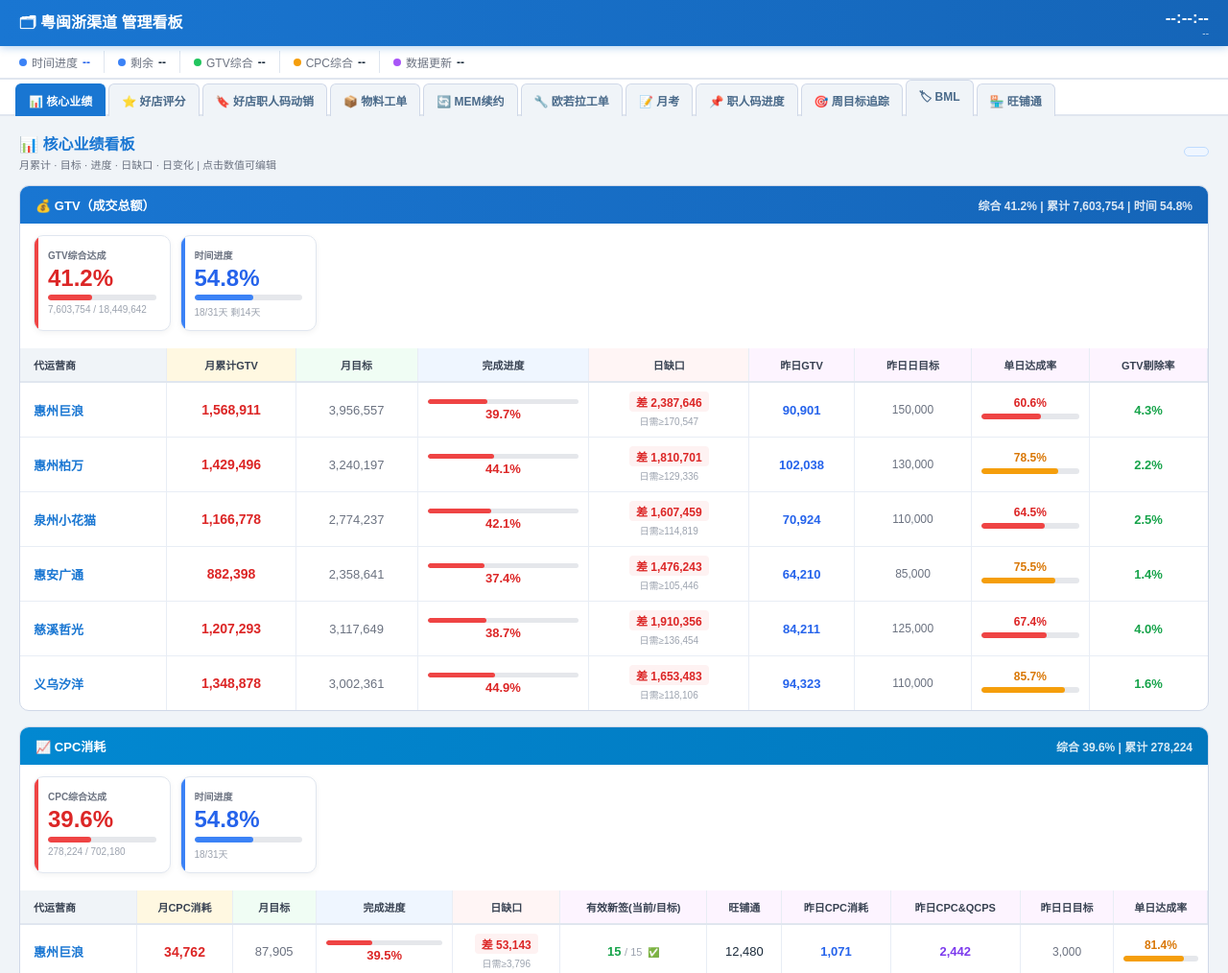
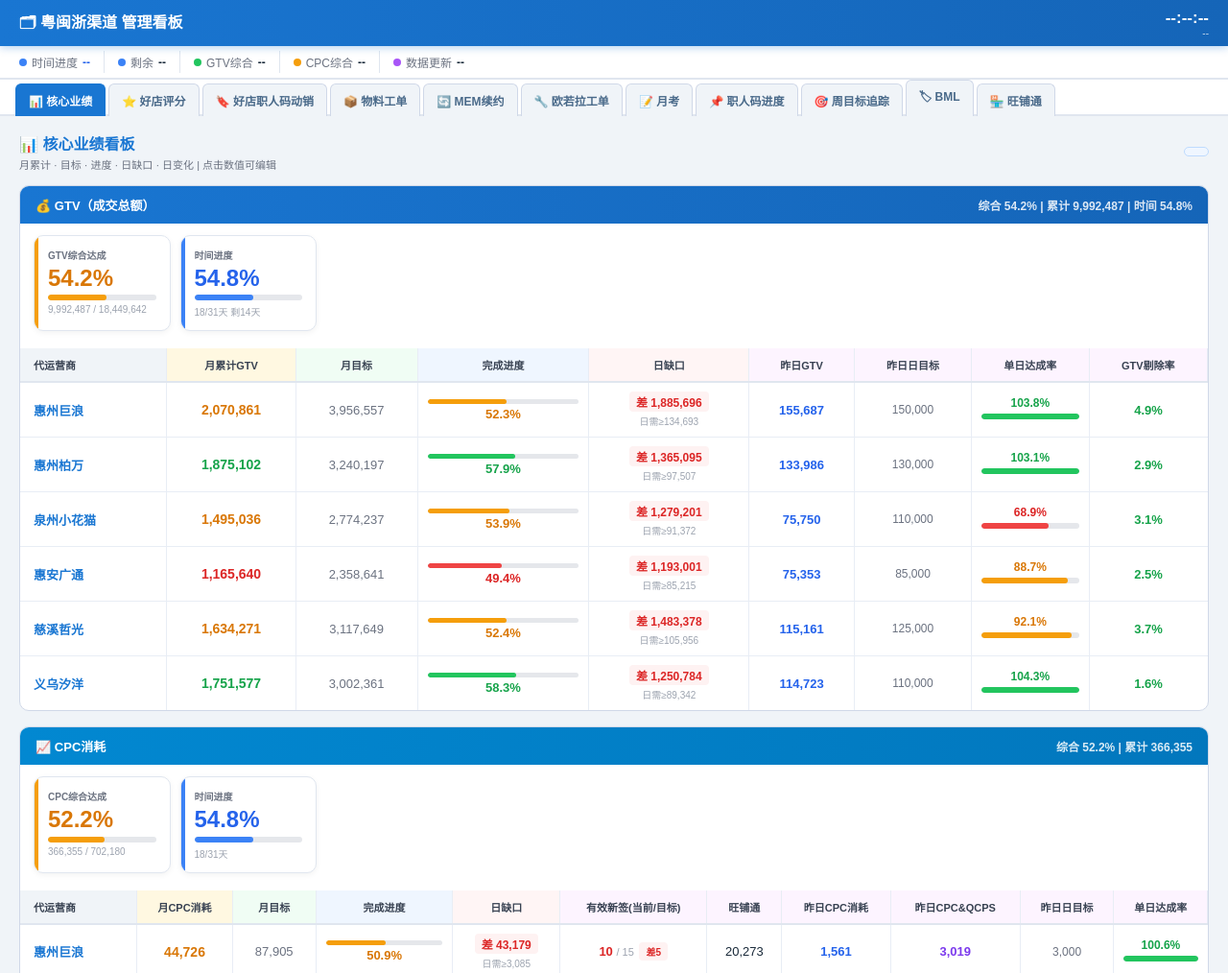
Before and after one commit to huhu2u/task-canvas, a plain HTML site: page index.html in a window 1280 px wide. Shown: the top 1014 px of the page at 96% size. Drawn offline with Linux system fonts and the light colour scheme.

Commit message:
update: sync 2026-05-18 core/MEM/zrq/dongxiao/score/wangputong data

```diff
--- a/index.html
+++ b/index.html
@@ -1315,16 +1315,17 @@ function renderAll(){
   let ex={};
   try{ ex=JSON.parse(localStorage.getItem(LS_KEY)||'{}'); }catch(e){}
   // 每次都强制用HTML嵌入数据覆盖（保留用户手动编辑的字段）
-  const EMBED_VER = '2026-05-15z';
+  const EMBED_VER = '2026-05-18z';
   const D={
-    '惠州巨浪':  {gtv:1568911, gtv_y:90901, gtv_excl:4.3, cpc:34762, cpc_newsgn:15, cpc_wpu:12480, mem:86458.0, memrate:41.8, memrenew:23, memexpire:55, memurgent:34, memrenew_day:0, mem_visit_all:13.3, mem_visit_renew:28.6, mem_visit_break:0.0, mem_visit_pend:11.4, zrq_shops:2538, zrq_bind:670, zrq_bindrate:26.4, zrq_bind_inc_m:20, zrq_bind_inc_d:4, zrq_dong:120, zrq_dongrate:4.7, zrq_gtv:294928, zrq_gtv_y:21982, zrq_pct:18.8, zrq_pct_y:26.8, zrq_pay:1567747, zrq_pay_y:90901.41, zrq_aov:171, bml_lose_n:5, bml_lose_pct:25.0, cps:97277, cpc_y:1071, cpc_y2:2442, score:236, score_day:-3, score_near:306, dongxiao:95, dongxiao_day:9, dongxiao_gtv:1263214, visit:0, order:136, aurora_total:6, aurora_act_done:5, aurora_act_pend:1, aurora_res_done:6, aurora_res_pend:0, bml_high:4, bml_mid:1, bml_low:0, bml_days:20, wpt_hd:890, wpt_open:156, wpt_open_day:-76, wpt_hd_open:156, wpt_hd_not:734, wpt_amt:15451, order_day:0},
-  '惠州柏万':  {gtv:1429496, gtv_y:102038, gtv_excl:2.2, cpc:44131, cpc_newsgn:12, cpc_wpu:11404, mem:63058.0, memrate:44.1, memrenew:26, memexpire:59, memurgent:33, memrenew_day:0, mem_visit_all:20.0, mem_visit_renew:31.8, mem_visit_break:14.3, mem_visit_pend:13.3, zrq_shops:1659, zrq_bind:553, zrq_bindrate:33.3, zrq_bind_inc_m:44, zrq_bind_inc_d:10, zrq_dong:116, zrq_dongrate:7.0, zrq_gtv:397266, zrq_gtv_y:43228, zrq_pct:27.7, zrq_pct_y:42.4, zrq_pay:1434716, zrq_pay_y:102038.21, zrq_aov:212, bml_lose_n:2, bml_lose_pct:9.1, cps:85532, cpc_y:2057, cpc_y2:2841, score:158, score_day:0, score_near:182, dongxiao:80, dongxiao_day:3, dongxiao_gtv:1144504, visit:0, order:86, aurora_total:7, aurora_act_done:4, aurora_act_pend:3, aurora_res_done:2, aurora_res_pend:5, bml_high:0, bml_mid:1, bml_low:1, bml_days:22, wpt_hd:535, wpt_open:86, wpt_open_day:-64, wpt_hd_open:86, wpt_hd_not:449, wpt_amt:13618, order_day:0},
-  '泉州小花猫':  {gtv:1166778, gtv_y:70924, gtv_excl:2.5, cpc:45774, cpc_newsgn:12, cpc_wpu:10626, mem:35000.0, memrate:22.0, memrenew:9, memexpire:41, memurgent:32, memrenew_day:0, mem_visit_all:19.6, mem_visit_renew:28.6, mem_visit_break:42.9, mem_visit_pend:14.8, zrq_shops:1790, zrq_bind:591, zrq_bindrate:33.0, zrq_bind_inc_m:25, zrq_bind_inc_d:3, zrq_dong:146, zrq_dongrate:8.2, zrq_gtv:324346, zrq_gtv_y:29217, zrq_pct:27.8, zrq_pct_y:41.8, zrq_pay:1164626, zrq_pay_y:70923.96, zrq_aov:198, bml_lose_n:8, bml_lose_pct:40.0, cps:70961, cpc_y:2065, cpc_y2:2640, score:172, score_day:4, score_near:236, dongxiao:92, dongxiao_day:6, dongxiao_gtv:953513, visit:0, order:116, aurora_total:15, aurora_act_done:4, aurora_act_pend:11, aurora_res_done:4, aurora_res_pend:11, bml_high:4, bml_mid:0, bml_low:4, bml_days:20, wpt_hd:670, wpt_open:95, wpt_open_day:-70, wpt_hd_open:95, wpt_hd_not:575, wpt_amt:12581, order_day:0},
-  '惠安广通':  {gtv:882398, gtv_y:64210, gtv_excl:1.43, cpc:29373, cpc_newsgn:1, cpc_wpu:7430, mem:40729.0, memrate:35.9, memrenew:14, memexpire:39, memurgent:26, memrenew_day:0, mem_visit_all:23.9, mem_visit_renew:27.3, mem_visit_break:22.2, mem_visit_pend:30.0, zrq_shops:1566, zrq_bind:471, zrq_bindrate:30.1, zrq_bind_inc_m:14, zrq_bind_inc_d:4, zrq_dong:96, zrq_dongrate:6.1, zrq_gtv:177534, zrq_gtv_y:26128, zrq_pct:20.3, zrq_pct_y:41.9, zrq_pay:876681, zrq_pay_y:64210.07, zrq_aov:130, bml_lose_n:6, bml_lose_pct:25.0, cps:55796, cpc_y:1130, cpc_y2:1614, score:121, score_day:-1, score_near:199, dongxiao:65, dongxiao_day:3, dongxiao_gtv:701600, visit:0, order:60, aurora_total:10, aurora_act_done:7, aurora_act_pend:3, aurora_res_done:2, aurora_res_pend:8, bml_high:3, bml_mid:1, bml_low:2, bml_days:24, wpt_hd:450, wpt_open:91, wpt_open_day:-43, wpt_hd_open:91, wpt_hd_not:359, wpt_amt:8952, order_day:0},
-  '慈溪哲光':  {gtv:1207293, gtv_y:84211, gtv_excl:4.0, cpc:58030, cpc_newsgn:16, cpc_wpu:5942, mem:45048.0, memrate:33.3, memrenew:16, memexpire:48, memurgent:33, memrenew_day:0, mem_visit_all:13.5, mem_visit_renew:13.3, mem_visit_break:16.7, mem_visit_pend:14.3, zrq_shops:1771, zrq_bind:560, zrq_bindrate:31.6, zrq_bind_inc_m:2, zrq_bind_inc_d:-2, zrq_dong:75, zrq_dongrate:4.2, zrq_gtv:208839, zrq_gtv_y:22472, zrq_pct:17.5, zrq_pct_y:29.6, zrq_pay:1195564, zrq_pay_y:84210.85, zrq_aov:172, bml_lose_n:4, bml_lose_pct:23.5, cps:78375, cpc_y:4447, cpc_y2:4792, score:163, score_day:1, score_near:204, dongxiao:70, dongxiao_day:9, dongxiao_gtv:949516, visit:0, order:124, aurora_total:20, aurora_act_done:12, aurora_act_pend:8, aurora_res_done:5, aurora_res_pend:15, bml_high:0, bml_mid:2, bml_low:2, bml_days:17, wpt_hd:613, wpt_open:48, wpt_open_day:-46, wpt_hd_open:48, wpt_hd_not:565, wpt_amt:7353, order_day:0},
-  '义乌汐洋':  {gtv:1348878, gtv_y:94323, gtv_excl:1.61, cpc:66154, cpc_newsgn:16, cpc_wpu:11136, mem:48480.0, memrate:41.0, memrenew:16, memexpire:39, memurgent:23, memrenew_day:0, mem_visit_all:51.2, mem_visit_renew:53.8, mem_visit_break:66.7, mem_visit_pend:52.2, zrq_shops:1680, zrq_bind:656, zrq_bindrate:39.0, zrq_bind_inc_m:19, zrq_bind_inc_d:3, zrq_dong:112, zrq_dongrate:6.7, zrq_gtv:390762, zrq_gtv_y:35952, zrq_pct:28.8, zrq_pct_y:37.8, zrq_pay:1357236, zrq_pay_y:94322.83, zrq_aov:236, bml_lose_n:0, bml_lose_pct:0.0, cps:84898, cpc_y:3790, cpc_y2:4475, score:160, score_day:4, score_near:181, dongxiao:69, dongxiao_day:3, dongxiao_gtv:1073777, visit:0, order:89, aurora_total:15, aurora_act_done:14, aurora_act_pend:1, aurora_res_done:1, aurora_res_pend:14, bml_high:0, bml_mid:0, bml_low:0, bml_days:9, wpt_hd:530, wpt_open:78, wpt_open_day:-33, wpt_hd_open:78, wpt_hd_not:452, wpt_amt:13425, order_day:0},
+  '惠州巨浪':  {gtv:2070861, gtv_y:155687, gtv_excl:4.93, cps:136258, cpc:44726, cpc_y:1561, cpc_y2:3019, cpc_wpu:20273, cpc_newsgn:10, mem:100987, memrate:0.463, memrenew:25, memexpire:54, memurgent:29, memrenew_day:0, zrq_shops:2526, zrq_bind:677, zrq_bindrate:26.8, zrq_bind_inc_m:27, zrq_bind_inc_d:0, zrq_dong:132, zrq_dongrate:5.2, zrq_gtv:421092, zrq_gtv_y:39718, zrq_pct:20.2, zrq_pct_y:24.7, zrq_pay:2082887, zrq_pay_y:160836, zrq_aov:171, dongxiao:118, dongxiao_day:6, score:245, score_near:302, wpu_open:261, wpu_good:848, wpu_good_open:175, wpu_good_rate:20.6, wpu_consume:20273.1, wpu_good_consume:16255.34, wpu_good_pct:80.2},
+  '惠州柏万':  {gtv:1875102, gtv_y:133986, gtv_excl:2.85, cps:119748, cpc:58041, cpc_y:2826, cpc_y2:3991, cpc_wpu:16904, cpc_newsgn:4, mem:80058, memrate:0.475, memrenew:28, memexpire:59, memurgent:31, memrenew_day:0, zrq_shops:1655, zrq_bind:572, zrq_bindrate:34.6, zrq_bind_inc_m:63, zrq_bind_inc_d:-1, zrq_dong:144, zrq_dongrate:8.7, zrq_gtv:539536, zrq_gtv_y:36887, zrq_pct:28.7, zrq_pct_y:27.6, zrq_pay:1878154, zrq_pay_y:133759, zrq_aov:215, dongxiao:101, dongxiao_day:7, score:163, score_near:178, wpu_open:167, wpu_good:513, wpu_good_open:94, wpu_good_rate:18.3, wpu_consume:16904.53, wpu_good_consume:11003.47, wpu_good_pct:65.1},
+  '泉州小花猫':  {gtv:1495036, gtv_y:75750, gtv_excl:3.07, cps:96757, cpc:59550, cpc_y:2800, cpc_y2:3761, cpc_wpu:16180, cpc_newsgn:7, mem:44400, memrate:0.244, memrenew:10, memexpire:41, memurgent:31, memrenew_day:0, zrq_shops:1783, zrq_bind:595, zrq_bindrate:33.4, zrq_bind_inc_m:29, zrq_bind_inc_d:-1, zrq_dong:145, zrq_dongrate:8.1, zrq_gtv:411459, zrq_gtv_y:12327, zrq_pct:27.6, zrq_pct_y:16.7, zrq_pay:1493234, zrq_pay_y:73858, zrq_aov:197, dongxiao:107, dongxiao_day:1, score:182, score_near:232, wpu_open:184, wpu_good:899, wpu_good_open:130, wpu_good_rate:14.5, wpu_consume:16180.81, wpu_good_consume:11894.28, wpu_good_pct:73.5},
+  '惠安广通':  {gtv:1165640, gtv_y:75353, gtv_excl:2.49, cps:79037, cpc:38095, cpc_y:1500, cpc_y2:2337, cpc_wpu:11717, cpc_newsgn:3, mem:51129, memrate:0.41, memrenew:16, memexpire:39, memurgent:23, memrenew_day:0, zrq_shops:1558, zrq_bind:475, zrq_bindrate:30.5, zrq_bind_inc_m:18, zrq_bind_inc_d:-2, zrq_dong:99, zrq_dongrate:6.4, zrq_gtv:253797, zrq_gtv_y:14069, zrq_pct:21.8, zrq_pct_y:18.8, zrq_pay:1165164, zrq_pay_y:74985, zrq_aov:137, dongxiao:73, dongxiao_day:2, score:123, score_near:196, wpu_open:145, wpu_good:492, wpu_good_open:102, wpu_good_rate:20.7, wpu_consume:11717.96, wpu_good_consume:9556.73, wpu_good_pct:81.6},
+  '慈溪哲光':  {gtv:1634271, gtv_y:115161, gtv_excl:3.68, cps:113409, cpc:77620, cpc_y:3784, cpc_y2:4542, cpc_wpu:9766, cpc_newsgn:11, mem:59056, memrate:0.396, memrenew:19, memexpire:48, memurgent:29, memrenew_day:0, zrq_shops:1767, zrq_bind:562, zrq_bindrate:31.8, zrq_bind_inc_m:4, zrq_bind_inc_d:-2, zrq_dong:88, zrq_dongrate:5.0, zrq_gtv:329232, zrq_gtv_y:29051, zrq_pct:20.2, zrq_pct_y:25.4, zrq_pay:1628683, zrq_pay_y:114386, zrq_aov:192, dongxiao:86, dongxiao_day:0, score:160, score_near:204, wpu_open:105, wpu_good:622, wpu_good_open:60, wpu_good_rate:9.6, wpu_consume:9766.8, wpu_good_consume:5325.62, wpu_good_pct:54.5},
+  '义乌汐洋':  {gtv:1751577, gtv_y:114723, gtv_excl:1.59, cps:118479, cpc:88323, cpc_y:5025, cpc_y2:6154, cpc_wpu:16681, cpc_newsgn:5, mem:63800, memrate:0.538, memrenew:21, memexpire:39, memurgent:18, memrenew_day:0, zrq_shops:1673, zrq_bind:666, zrq_bindrate:39.8, zrq_bind_inc_m:29, zrq_bind_inc_d:0, zrq_dong:136, zrq_dongrate:8.1, zrq_gtv:514710, zrq_gtv_y:29463, zrq_pct:29.3, zrq_pct_y:25.9, zrq_pay:1759146, zrq_pay_y:113859, zrq_aov:239, dongxiao:93, dongxiao_day:5, score:163, score_near:184, wpu_open:130, wpu_good:545, wpu_good_open:95, wpu_good_rate:17.4, wpu_consume:16681.58, wpu_good_consume:15131.87, wpu_good_pct:90.7}
   };
-  const ns={_updated: '17:16',_dataDate: '2026-05-15a'};
+
+  const ns={_updated: '08:50',_dataDate: '2026-05-18a'};
   Object.entries(D).forEach(([k,v])=>{ ns[k]=v; });
   localStorage.setItem(LS_KEY, JSON.stringify(ns));
 })();
```
